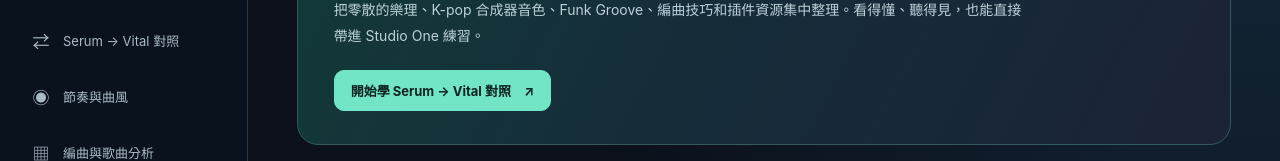
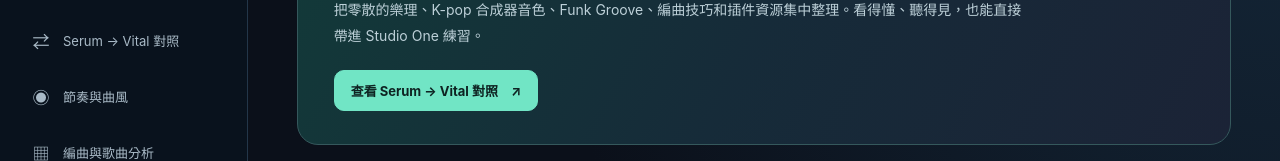
Before and after one commit to tp6m4vu6/music-lab, a plain HTML site: page index.html in a window 1280 px wide. Shown: the part 280-441 px from the top of the page. Drawn offline with Linux system fonts and the light colour scheme.

Commit message:
Point homepage Serum–Vital button to dedicated reference page

```diff
--- a/index.html
+++ b/index.html
@@ -29,7 +29,7 @@
 <main class="main">
  <div class="topbar"><div class="eyebrow">YOUR CREATIVE WORKSPACE · 2026</div><div class="right"><input id="globalSearch" class="search" type="search" placeholder="⌕ 搜尋樂理、Vital、筆記…" aria-label="搜尋知識庫"><button class="button ghost" id="newNoteTop">＋ 新筆記</button></div></div>
  <section id="view-home" class="view active">
-  <div class="hero"><div class="eyebrow">FROM IDEAS TO MUSIC</div><h2>把每一次的學習，<br>累積成自己的音樂語言。</h2><p>把零散的樂理、K-pop 合成器音色、Funk Groove、編曲技巧和插件資源集中整理。看得懂、聽得見，也能直接帶進 Studio One 練習。</p><button class="button" onclick="go('synth')">開始學 Serum → Vital 對照　↗</button></div>
+  <div class="hero"><div class="eyebrow">FROM IDEAS TO MUSIC</div><h2>把每一次的學習，<br>累積成自己的音樂語言。</h2><p>把零散的樂理、K-pop 合成器音色、Funk Groove、編曲技巧和插件資源集中整理。看得懂、聽得見，也能直接帶進 Studio One 練習。</p><button class="button" onclick="go('synthmap')">查看 Serum → Vital 對照　↗</button></div>
   <div class="grid" id="stats"></div>
   <div class="section-head"><div><h2>知識分類</h2><p>每個領域都有整理好的基礎內容，你可以繼續新增自己的筆記。</p></div></div>
   <div class="grid" id="moduleGrid"></div>
```
